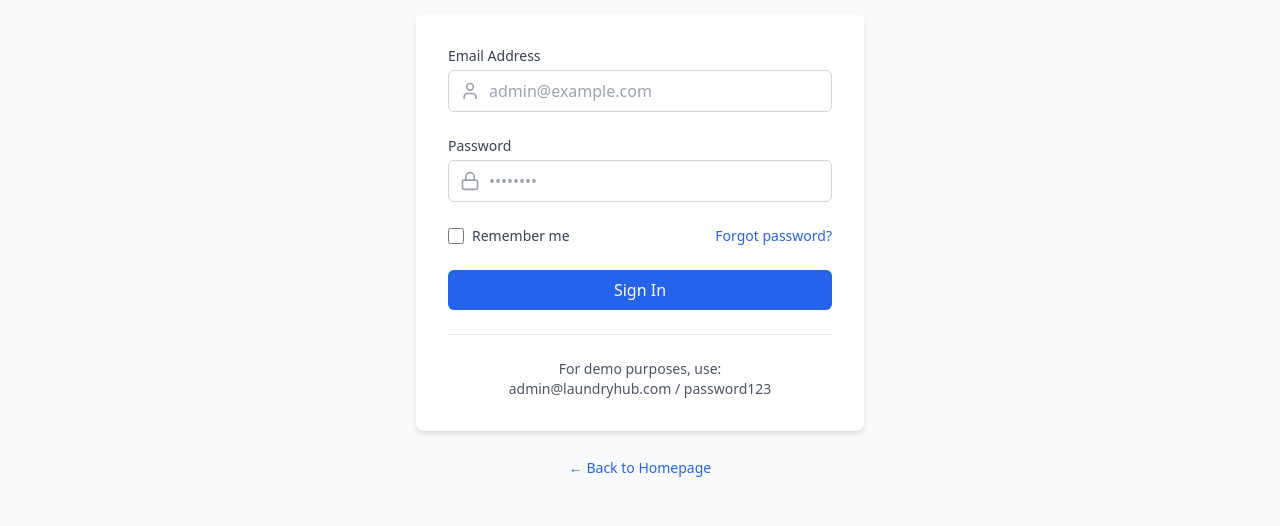
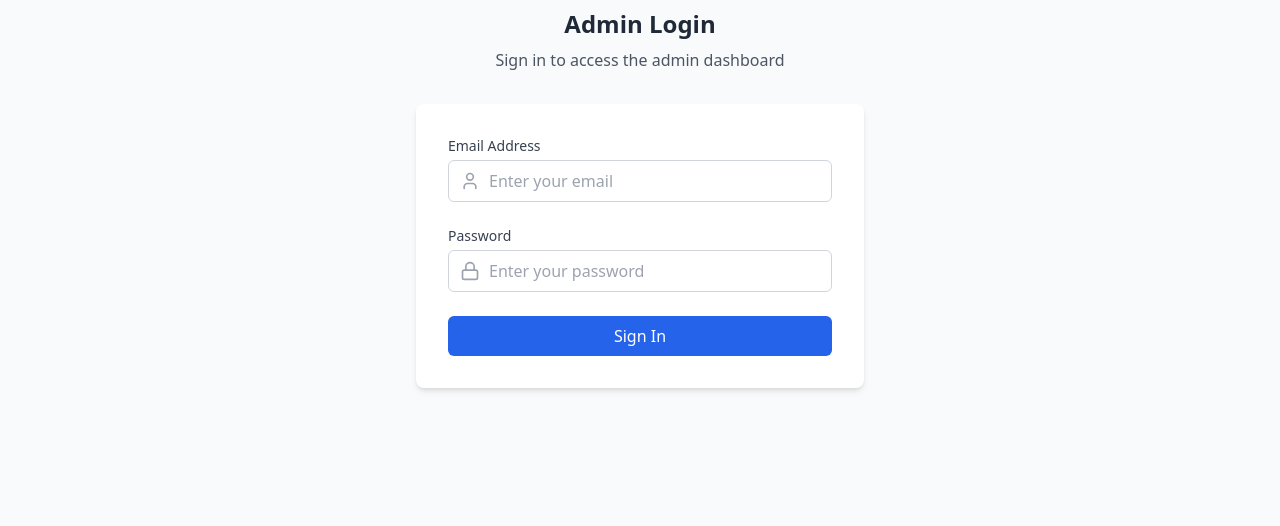
Before and after one commit to levisrabah/Laundry_client, a React (Vite) app: page /login in a window 1280 px wide. Shown: the part 274-800 px from the top of the page. Built offline with nearby package versions, Linux system fonts and the light colour scheme; no server answers.

Commit message:
Updated pagesa and added new files

```diff
--- a/package.json
+++ b/package.json
@@ -34,6 +34,6 @@
     "tailwindcss": "^3.4.17",
     "typescript": "^5.8.3",
     "typescript-eslint": "^8.33.0",
-    "vite": "^5.4.19"
+    "vite": "^6.3.5"
   }
 }
--- /dev/null
+++ b/src/api/auth.tsx
@@ -0,0 +1,31 @@
+import axios from 'axios';
+
+const API_PREFIX = '/api/auth';
+
+export const loginUser = async (email: string, password: string) => {
+  const response = await axios.post(`${API_PREFIX}/login`, { email, password });
+  return response.data; // returns { access_token, user }
+};
+
+export const getCurrentUser = async () => {
+  const token = localStorage.getItem('token');
+  if (!token) throw new Error('No token found');
+
+  const response = await axios.get(`${API_PREFIX}/me`, {
+    headers: {
+      Authorization: `Bearer ${token}`,
+    },
+  });
+  return response.data; // returns user info
+};
+
+export const logoutUser = async () => {
+  const token = localStorage.getItem('token');
+  if (!token) return;
+
+  await axios.post(`${API_PREFIX}/logout`, {}, {
+    headers: {
+      Authorization: `Bearer ${token}`,
+    },
+  });
+};
--- a/src/contexts/AuthContext.tsx
+++ b/src/contexts/AuthContext.tsx
@@ -1,6 +1,7 @@
 import { createContext, useContext, useState, useEffect, ReactNode } from 'react';
 import { loginUser, getCurrentUser, logoutUser } from '../api/auth';
 
+// Define the User interface
 interface User {
   id: string;
   name: string;
@@ -8,6 +9,7 @@ interface User {
   role: string;
 }
 
+// Define the AuthContextType interface
 interface AuthContextType {
   user: User | null;
   isAuthenticated: boolean;
@@ -16,6 +18,7 @@ interface AuthContextType {
   logout: () => Promise<void>;
 }
 
+// Create the AuthContext
 const AuthContext = createContext<AuthContextType | undefined>(undefined);
 
 interface AuthProviderProps {
@@ -36,8 +39,8 @@ export const AuthProvider = ({ children }: AuthProviderProps) => {
           setUser(userData);
         }
       } catch (error) {
-        // Token might be invalid or expired
-        localStorage.removeItem('token');
+        console.error('Error checking authentication:', error);
+        localStorage.removeItem('token'); // Clear invalid token
         setUser(null);
       } finally {
         setIsLoading(false);
@@ -51,8 +54,11 @@ export const AuthProvider = ({ children }: AuthProviderProps) => {
     setIsLoading(true);
     try {
       const { token, user: userData } = await loginUser(email, password);
-      localStorage.setItem('token', token);
-      setUser(userData);
+      localStorage.setItem('token', token); // Store token in localStorage
+      setUser(userData); // Set user data
+    } catch (error) {
+      console.error('Login error:', error);
+      throw new Error('Invalid email or password'); // Re-throw error for the caller to handle
     } finally {
       setIsLoading(false);
     }
@@ -61,9 +67,11 @@ export const AuthProvider = ({ children }: AuthProviderProps) => {
   const logout = async () => {
     setIsLoading(true);
     try {
-      await logoutUser();
-      localStorage.removeItem('token');
-      setUser(null);
+      await logoutUser(); // Call API to handle logout
+      localStorage.removeItem('token'); // Clear token from localStorage
+      setUser(null); // Clear user data
+    } catch (error) {
+      console.error('Logout error:', error);
     } finally {
       setIsLoading(false);
     }
@@ -71,7 +79,7 @@ export const AuthProvider = ({ children }: AuthProviderProps) => {
 
   const value = {
     user,
-    isAuthenticated: !!user,
+    isAuthenticated: !!user, // Boolean indicating if the user is logged in
     isLoading,
     login,
     logout,
@@ -80,6 +88,7 @@ export const AuthProvider = ({ children }: AuthProviderProps) => {
   return <AuthContext.Provider value={value}>{children}</AuthContext.Provider>;
 };
 
+// Export the useAuth hook as a named export
 export const useAuth = () => {
   const context = useContext(AuthContext);
   if (context === undefined) {
--- a/src/pages/AboutPage.tsx
+++ b/src/pages/AboutPage.tsx
@@ -4,10 +4,10 @@ import CTASection from '../components/CTASection';
 const AboutPage = () => {
   const teamMembers = [
     {
-      name: 'John Doe',
+      name: 'Levis Rabah',
       role: 'Founder & CEO',
       image: 'https://images.pexels.com/photos/2379004/pexels-photo-2379004.jpeg?auto=compress&cs=tinysrgb&w=300',
-      bio: 'John founded Laundry Hub with a vision to revolutionize laundry services in Kenya.',
+      bio: 'Levis founded Laundry Hub with a vision to revolutionize laundry services in Kenya.',
     },
     {
       name: 'Jane Smith',
--- a/src/pages/AdminDashboard.tsx
+++ b/src/pages/AdminDashboard.tsx
@@ -1,7 +1,7 @@
 import { useState, useEffect } from 'react';
 import { toast } from 'react-hot-toast';
 import {
-  Users, Package, Calendar, DollarSign,
+  Package, Calendar, DollarSign,
   Search, Filter, ChevronDown, Edit, Trash2,
   ArrowUpRight, ArrowDownRight, CheckCircle, XCircle
 } from 'lucide-react';
--- a/src/pages/HomePage.tsx
+++ b/src/pages/HomePage.tsx
@@ -1,5 +1,5 @@
 import { Link } from 'react-router-dom';
-import { Check, Clock, Truck, CreditCard, Award, ArrowRight } from 'lucide-react';
+import { Clock, Truck, CreditCard, Award, ArrowRight } from 'lucide-react';
 import TestimonialCard from '../components/TestimonialCard';
 import ServiceCard from '../components/ServiceCard';
 import CTASection from '../components/CTASection';
--- a/src/pages/LoginPage.tsx
+++ b/src/pages/LoginPage.tsx
@@ -6,7 +6,7 @@ import { User, Lock, AlertCircle } from 'lucide-react';
 
 const LoginPage = () => {
   const navigate = useNavigate();
-  const { login } = useAuth();
+  const { login } = useAuth(); // Removed setAuthData as it's not part of AuthContext
   const [isLoading, setIsLoading] = useState(false);
   const [error, setError] = useState<string | null>(null);
 
@@ -17,9 +17,8 @@ const LoginPage = () => {
 
   const handleChange = (e: React.ChangeEvent<HTMLInputElement>) => {
     const { name, value } = e.target;
-    setFormData(prev => ({ ...prev, [name]: value }));
-    // Clear error when user starts typing
-    if (error) setError(null);
+    setFormData((prev) => ({ ...prev, [name]: value }));
+    if (error) setError(null); // Clear error when user starts typing
   };
 
   const handleSubmit = async (e: React.FormEvent) => {
@@ -28,11 +27,16 @@ const LoginPage = () => {
     setError(null);
 
     try {
+      // Call the login function from AuthContext
       await login(formData.email, formData.password);
       toast.success('Login successful!');
-      navigate('/admin');
-    } catch (err) {
-      setError('Invalid email or password. Please try again.');
+      navigate('/admin'); // Redirect to admin dashboard
+    } catch (err: unknown) {
+      if (err instanceof Error) {
+        setError(err.message || 'Invalid email or password. Please try again.');
+      } else {
+        setError('An unexpected error occurred. Please try again.');
+      }
       console.error('Login error:', err);
     } finally {
       setIsLoading(false);
@@ -52,9 +56,7 @@ const LoginPage = () => {
               />
             </Link>
             <h1 className="text-2xl font-bold text-gray-800">Admin Login</h1>
-            <p className="text-gray-600 mt-2">
-              Sign in to access the admin dashboard
-            </p>
+            <p className="text-gray-600 mt-2">Sign in to access the admin dashboard</p>
           </div>
 
           <div className="bg-white rounded-lg shadow-md p-6 md:p-8">
@@ -82,7 +84,7 @@ const LoginPage = () => {
                     onChange={handleChange}
                     required
                     className="w-full pl-10 pr-3 py-2 border border-gray-300 rounded-md focus:outline-none focus:ring-2 focus:ring-blue-500"
-                    placeholder="admin@example.com"
+                    placeholder="Enter your email"
                   />
                 </div>
               </div>
@@ -103,52 +105,21 @@ const LoginPage = () => {
                     onChange={handleChange}
                     required
                     className="w-full pl-10 pr-3 py-2 border border-gray-300 rounded-md focus:outline-none focus:ring-2 focus:ring-blue-500"
-                    placeholder="••••••••"
+                    placeholder="Enter your password"
                   />
-                </div>
-              </div>
-
-              <div className="flex items-center justify-between mb-6">
-                <div className="flex items-center">
-                  <input
-                    id="remember-me"
-                    name="remember-me"
-                    type="checkbox"
-                    className="h-4 w-4 text-blue-600 focus:ring-blue-500 border-gray-300 rounded"
-                  />
-                  <label htmlFor="remember-me" className="ml-2 block text-sm text-gray-700">
-                    Remember me
-                  </label>
-                </div>
-
-                <div className="text-sm">
-                  <a href="#" className="font-medium text-blue-600 hover:text-blue-500">
-                    Forgot password?
-                  </a>
                 </div>
               </div>
 
               <button
                 type="submit"
                 disabled={isLoading}
-                className={`w-full bg-blue-600 text-white py-2 px-4 rounded-md font-medium hover:bg-blue-700 transition-colors ${isLoading ? 'opacity-70 cursor-not-allowed' : ''}`}
+                className={`w-full bg-blue-600 text-white py-2 px-4 rounded-md font-medium hover:bg-blue-700 transition-colors ${
+                  isLoading ? 'opacity-70 cursor-not-allowed' : ''
+                }`}
               >
                 {isLoading ? 'Signing in...' : 'Sign In'}
               </button>
             </form>
-
-            <div className="mt-6 pt-6 border-t border-gray-200 text-center">
-              <p className="text-sm text-gray-600">
-                For demo purposes, use: <br />
-                <span className="font-medium">admin@laundryhub.com / password123</span>
-              </p>
-            </div>
-          </div>
-
-          <div className="mt-6 text-center">
-            <Link to="/" className="text-sm font-medium text-blue-600 hover:text-blue-500">
-              ← Back to Homepage
-            </Link>
           </div>
         </div>
       </div>
```
Also changed, not shown: src/contexts/useAuth.tsx (added, +10 -0 lines), 1 other file (tests, documents, lock files or other folders).
